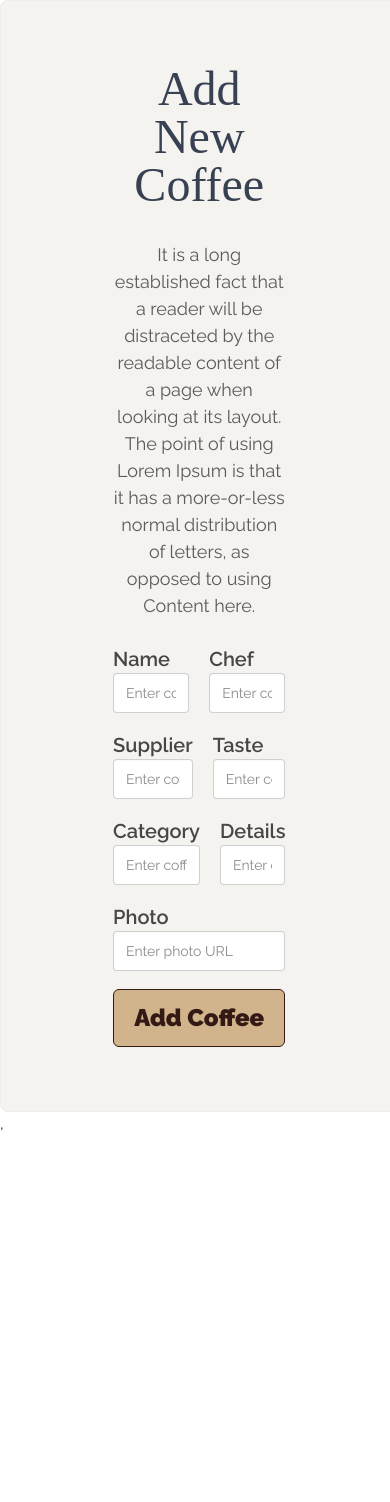
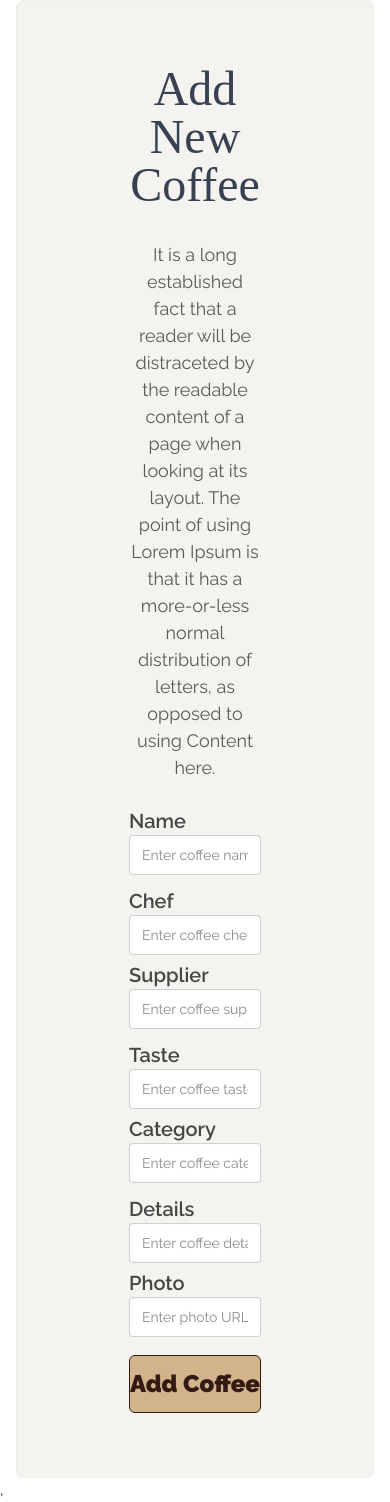
Before and after one commit to Khaiyum-Ahmed/coffee-store-client, a React (Vite) app: page /addCoffee in a window 390 px wide. Before the commit the page ends 1136 px from the top, so only its background shows below. Built offline with nearby package versions, Linux system fonts and the light colour scheme; a web font is replaced by a local one.

Commit message:
sweet alert added and data transfer to the server

```diff
--- a/package.json
+++ b/package.json
@@ -14,6 +14,7 @@
     "react": "^19.1.1",
     "react-dom": "^19.1.1",
     "react-router": "^7.9.1",
+    "sweetalert2": "^11.23.0",
     "tailwindcss": "^4.1.13"
   },
   "devDependencies": {
--- a/src/Components/AddCoffee.jsx
+++ b/src/Components/AddCoffee.jsx
@@ -1,13 +1,51 @@
+import Swal from 'sweetalert2'
 const AddCoffee = () => {
+
+    const handleAddCoffee = e => {
+        e.preventDefault();
+        const form = e.target;
+        const name = form.name.value;
+        const chef = form.chef.value;
+        const supplier = form.supplier.value;
+        const taste = form.taste.value;
+        const category = form.category.value;
+        const details = form.details.value;
+        const photo = form.photo.value;
+        const newCoffee = { name, chef, supplier, taste, category, details, photo };
+        console.log(newCoffee);
+
+        // send data to the server
+        fetch('http://localhost:5000/coffee', {
+            method: "POST",
+            headers: {
+                "content-type": "application/json"
+            },
+            body: JSON.stringify(newCoffee)
+        })
+            .then(res => res.json())
+            .then(data => {
+                console.log(data)
+                if (data.insertedId) {
+                    Swal.fire({
+                        title: 'Success!',
+                        text: 'Add Coffee added successful',
+                        icon: 'success',
+                        confirmButtonText: 'Cool'
+                    })
+                }
+            })
+    }
+
     return (
         <div>
+            <form onSubmit={handleAddCoffee}>
                 <fieldset className="fieldset max-w-11/12 mx-auto bg-[#F4F3F0] border-base-300 rounded-box border py-16 px-28">
                     <div>
                         <h1 className="rancho text-5xl text-center text-[#374151] mb-8 ">Add New Coffee</h1>
                         <p className="text-[18px] text-[rgba(27,26,26,.7)] text-center mb-5">It is a long established fact that a reader will be distraceted by the readable content of a page when looking at its layout. The point of using Lorem Ipsum is that it has a more-or-less normal distribution of letters, as opposed to using Content here.</p>
                     </div>
 
-                <div className="flex gap-5 space-y-3">
+                    <div className="md:flex gap-5 space-y-3">
                         <div className="w-full">
                             <label className="label text-[rgba(27,26,26,.8)] text-xl font-semibold">Name</label>
                             <input type="text"
@@ -21,7 +59,7 @@ const AddCoffee = () => {
                                 name="chef"
                                 className="input w-full" placeholder="Enter coffee chef" /></div>
                     </div>
-                <div className="flex gap-5 space-y-3">
+                    <div className="md:flex gap-5 space-y-3">
                         <div className="w-full">
                             <label className="label text-[rgba(27,26,26,.8)] text-xl font-semibold">Supplier</label>
                             <input type="text"
@@ -35,7 +73,7 @@ const AddCoffee = () => {
                                 name="taste"
                                 className="input w-full" placeholder="Enter coffee taste" /></div>
                     </div>
-                <div className="flex gap-5 space-y-3">
+                    <div className="md:flex gap-5 space-y-3">
                         <div className="w-full">
                             <label className="label text-[rgba(27,26,26,.8)] text-xl font-semibold">Category</label>
                             <input type="text"
@@ -54,9 +92,10 @@ const AddCoffee = () => {
                         <input type="text"
                             name="photo"
                             className="input w-full" placeholder="Enter photo URL" /></div>
+                    <input type="submit" className="border border-[#331A15] bg-[#D2B48C] text-2xl text-[#331A15] py-3 w-full font-black rounded-md cursor-pointer" value="Add Coffee" />
+                </fieldset>
 
-                <button className="border border-[#331A15] bg-[#D2B48C] text-2xl text-[#331A15] py-3 w-full font-black rounded-md">Add Coffee</button>
-            </fieldset>
+            </form>
         </div>
     );
 };
```
Also changed, not shown: 1 other file (tests, documents, lock files or other folders). Lines whose indentation alone changed are shown as unchanged.
